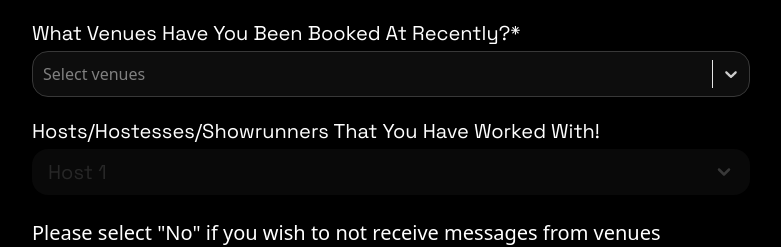
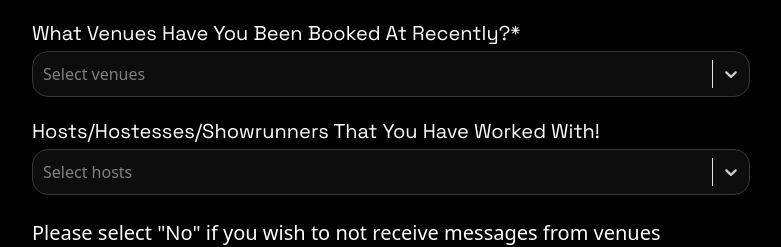
Before and after one commit to HamzaAliKundi/coltable-deshabord-performer, a React (Vite) app: page /profile in a window 1280 px wide. Shown: the part 1581-1828 px from the top of the page, without its empty margins (324-1105 px from the left). Built offline with nearby package versions, Linux system fonts and the light colour scheme; no server answers; sample sign-in values are in the browser's storage.

Commit message:
fix performer profile

```diff
--- a/src/components/profile/profile.tsx
+++ b/src/components/profile/profile.tsx
@@ -1,6 +1,7 @@
 import { Controller, useForm } from "react-hook-form";
 import Select from "react-select";
 import {
+  useGetAllVenuesQuery,
   useGetPerformerProfileQuery,
   useUpdatePerformerProfileMutation,
 } from "../../apis/profile";
@@ -32,6 +33,9 @@ const Profile = () => {
   const [updateProfile, { isLoading: isUpdating }] =
     useUpdatePerformerProfileMutation();
   const { data: profileData, isLoading } = useGetPerformerProfileQuery();
+
+  const { data: venues } = useGetAllVenuesQuery();
+  console.log(venues);
 
   // State for managing media previews
   const [mediaPreviews, setMediaPreviews] = useState<(MediaItem | string)[]>(
@@ -250,7 +254,13 @@ const Profile = () => {
           value: v,
           label: v.charAt(0).toUpperCase() + v.slice(1).replace("-", " "),
         })),
-        hosts: profileData.user.hosts?.[0] || "",
+        hosts: profileData.user.hosts?.map((hostId: string) => {
+          const venue = venues?.find((v: any) => v._id === hostId);
+          return {
+            value: hostId,
+            label: venue?.name || hostId
+          };
+        }) || [],
         privateEvents: profileData.user.receivePrivateEventRequests
           ? "yes"
           : "no",
@@ -283,7 +293,7 @@ const Profile = () => {
 
       reset(formData);
     }
-  }, [profileData, reset]);
+  }, [profileData, reset, venues]);
 
   const onSubmit = async (data: any) => {
     try {
@@ -306,7 +316,7 @@ const Profile = () => {
           ? data.musicGenres.map((item: any) => item.value)
           : [],
         venues: data.venues ? data.venues.map((item: any) => item.value) : [],
-        hosts: [data.hosts],
+        hosts: data.hosts ? data.hosts.map((item: any) => item.value) : [],
         receiveVenueBookingMessages: data.venueMessages === "yes",
         receivePrivateEventRequests: data.privateEvents === "yes",
 
@@ -871,30 +881,88 @@ const Profile = () => {
           </div>
 
           {/* Hosts */}
-          <div className="relative">
+          <div>
             <label className={labelClass}>
               Hosts/Hostesses/Showrunners that you have worked with!
             </label>
-            <select
-              className={`${inputClass} appearance-none`}
-              disabled={!isEditing}
-              {...register("hosts")}
-            >
-              <option value="host1">Host 1</option>
-              <option value="host2">Host 2</option>
-              <option value="host3">Host 3</option>
-            </select>
-            <div className="absolute xl:right-4 lg:right-4 right-4 top-[44px] md:top-[36px] pointer-events-none text-[#383838]">
-              <svg width="20px" height="30px" viewBox="0 0 16 16" fill="none">
-                <path
-                  d="M4 6L8 10L12 6"
-                  stroke="currentColor"
-                  strokeWidth="2"
-                  strokeLinecap="round"
-                  strokeLinejoin="round"
+            <Controller
+              name="hosts"
+              control={control}
+              render={({ field }) => (
+                <Select
+                  {...field}
+                  isMulti
+                  isDisabled={!isEditing}
+                  closeMenuOnSelect={false}
+                  options={venues?.map((venue: any) => ({
+                    value: venue._id,
+                    label: venue.name
+                  }))}
+                  className="w-full max-w-[782px]"
+                  styles={{
+                    control: (base) => ({
+                      ...base,
+                      minHeight: "46px",
+                      background: "#0D0D0D",
+                      border: "1px solid #383838",
+                      borderRadius: "16px",
+                      boxShadow: "none",
+                      "&:hover": {
+                        border: "1px solid #383838",
+                      },
+                    }),
+                    menu: (base) => ({
+                      ...base,
+                      background: "#1D1D1D",
+                      border: "1px solid #383838",
+                      borderRadius: "4px",
+                    }),
+                    option: (base, state) => ({
+                      ...base,
+                      background: state.isFocused ? "#383838" : "#1D1D1D",
+                      color: "#fff",
+                      cursor: "pointer",
+                      display: "flex",
+                      alignItems: "center",
+                      gap: "8px",
+                      "&::before": {
+                        content: '""',
+                        display: "block",
+                        width: "16px",
+                        height: "16px",
+                        border: "2px solid #fff",
+                        borderRadius: "50%",
+                        backgroundColor: state.isSelected
+                          ? "#FF00A2"
+                          : "transparent",
+                      },
+                    }),
+                    multiValue: (base) => ({
+                      ...base,
+                      background: "#383838",
+                      borderRadius: "4px",
+                    }),
+                    multiValueLabel: (base) => ({
+                      ...base,
+                      color: "#fff",
+                    }),
+                    multiValueRemove: (base) => ({
+                      ...base,
+                      color: "#fff",
+                      ":hover": {
+                        background: "#4a4a4a",
+                        borderRadius: "0 4px 4px 0",
+                      },
+                    }),
+                    input: (base) => ({
+                      ...base,
+                      color: "#fff",
+                    }),
+                  }}
+                  placeholder="Select hosts"
                 />
-              </svg>
-            </div>
+              )}
+            />
           </div>
 
           {/* Booking Preferences */}
```
